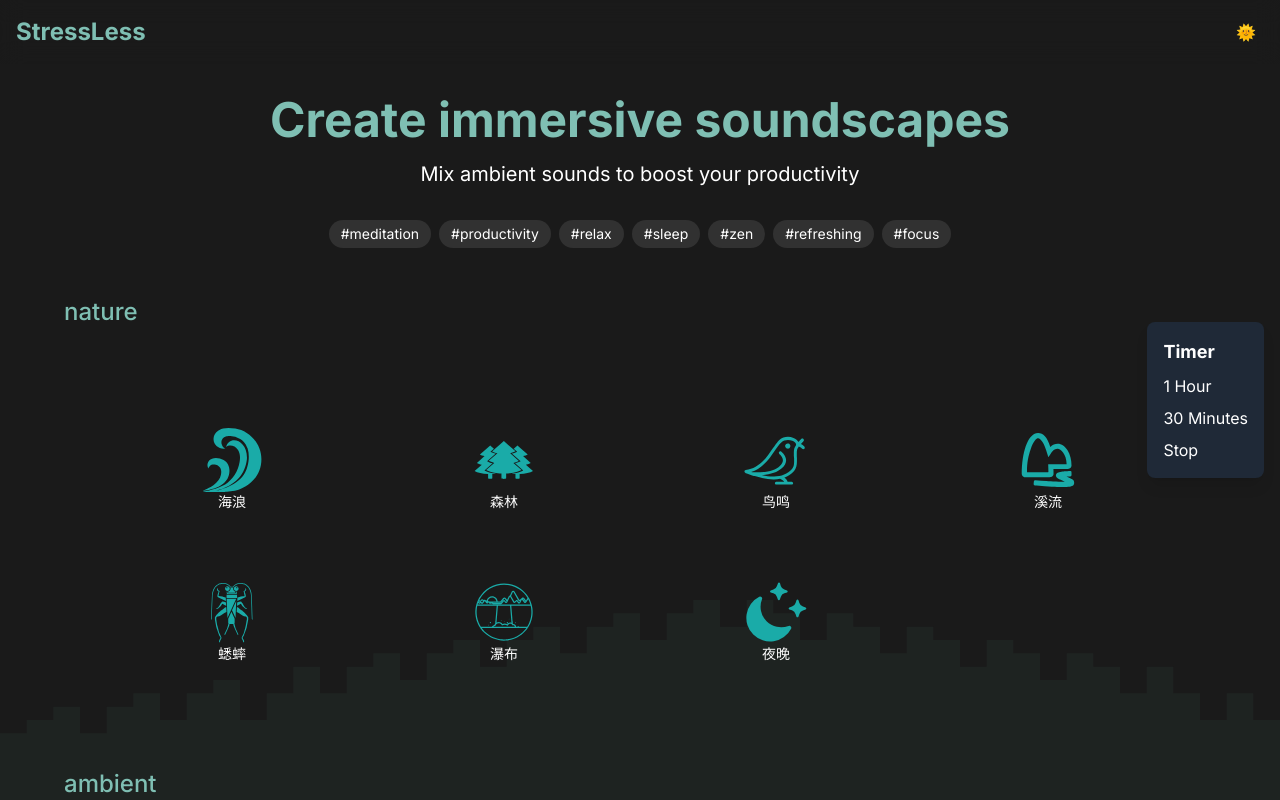
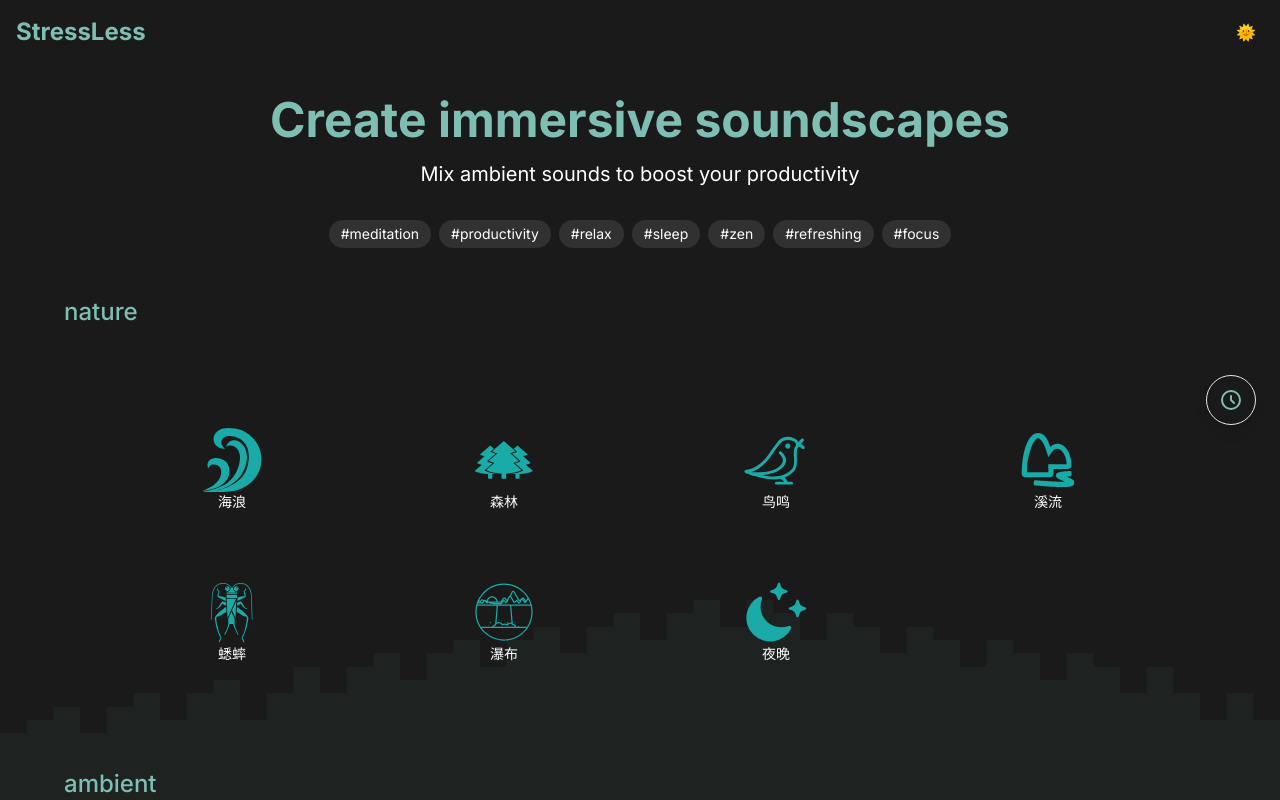
Before and after one commit to myloften/cloudwhitenoise, a Next.js app: page / in a window 1280 px wide. Shown: the top 800 px of the page. Built offline with nearby package versions, Linux system fonts and the light colour scheme.

Commit message:
feat: enhance timer component with countdown display and improved UI

```diff
--- a/app/components/Timer.tsx
+++ b/app/components/Timer.tsx
@@ -1,4 +1,4 @@
-import { useState } from 'react';
+import { useState, useEffect } from 'react';
 
 interface TimerProps {
   onTimerSet: (minutes: number) => void;
@@ -6,18 +6,117 @@ interface TimerProps {
 
 export default function Timer({ onTimerSet }: TimerProps) {
   const [time, setTime] = useState<number>(0);
+  const [remainingTime, setRemainingTime] = useState<number>(0);
+  const [isOpen, setIsOpen] = useState(false);
+
+  useEffect(() => {
+    let timer: NodeJS.Timeout;
+    if (time > 0) {
+      setRemainingTime(time * 60); // Convert minutes to seconds
+      timer = setInterval(() => {
+        setRemainingTime(prev => {
+          if (prev <= 1) {
+            clearInterval(timer);
+            setTime(0);
+            onTimerSet(0);
+            return 0;
+          }
+          return prev - 1;
+        });
+      }, 1000);
+    } else {
+      setRemainingTime(0);
+    }
+    return () => {
+      if (timer) clearInterval(timer);
+    };
+  }, [time, onTimerSet]);
 
   const handleSetTimer = (minutes: number) => {
     setTime(minutes);
     onTimerSet(minutes);
+    setIsOpen(false);
+  };
+
+  const formatTime = (seconds: number) => {
+    if (seconds === 0) return '';
+    const hours = Math.floor(seconds / 3600);
+    const minutes = Math.floor((seconds % 3600) / 60);
+    if (hours > 0) {
+      return `${hours}h${minutes}m`;
+    }
+    return `${minutes}m`;
   };
 
   return (
-    <div className="fixed right-4 top-1/2 transform -translate-y-1/2 bg-gray-800 text-white p-4 rounded-lg shadow-lg">
-      <h2 className="text-lg font-bold mb-2">Timer</h2>
-      <button onClick={() => handleSetTimer(60)} className="block mb-2">1 Hour</button>
-      <button onClick={() => handleSetTimer(30)} className="block mb-2">30 Minutes</button>
-      <button onClick={() => handleSetTimer(0)} className="block">Stop</button>
+    <div className="fixed right-6 top-1/2 -translate-y-1/2 z-50">
+      <div className="relative">
+        {/* Timer Button */}
+        <button
+          onClick={() => setIsOpen(!isOpen)}
+          className="group bg-[var(--mint)]/10 backdrop-blur-sm hover:bg-[var(--mint)]/20 text-[var(--mint)] p-3 rounded-full shadow-lg transition-all duration-300 ease-in-out transform hover:scale-105 focus:outline-none focus:ring-2 focus:ring-[var(--mint)] focus:ring-opacity-50 border border-[var(--mint)]/20"
+          title={remainingTime > 0 ? `${formatTime(remainingTime)} remaining` : "Set Timer"}
+        >
+          <div className="relative">
+            <svg
+              xmlns="http://www.w3.org/2000/svg"
+              className="h-6 w-6"
+              fill="none"
+              viewBox="0 0 24 24"
+              stroke="currentColor"
+            >
+              <path
+                strokeLinecap="round"
+                strokeLinejoin="round"
+                strokeWidth={2}
+                d="M12 8v4l3 3m6-3a9 9 0 11-18 0 9 9 0 0118 0z"
+              />
+            </svg>
+            {remainingTime > 0 && (
+              <div className="absolute -top-1 -right-1 bg-[var(--mint)] text-black text-xs font-medium px-2 py-0.5 rounded-full min-w-[20px] flex items-center justify-center">
+                {formatTime(remainingTime)}
+              </div>
+            )}
+          </div>
+        </button>
+
+        {/* Timer Menu */}
+        {isOpen && (
+          <div className="absolute right-full mr-4 top-1/2 -translate-y-1/2 w-48 bg-black/30 backdrop-blur-md border border-white/10 rounded-2xl shadow-xl overflow-hidden transform transition-all duration-300 ease-in-out">
+            <div className="p-2 space-y-1">
+              <button
+                onClick={() => handleSetTimer(60)}
+                className="w-full text-left px-4 py-3 text-sm text-white hover:bg-white/10 rounded-xl transition-colors duration-200 flex items-center space-x-2"
+              >
+                <svg xmlns="http://www.w3.org/2000/svg" className="h-5 w-5" fill="none" viewBox="0 0 24 24" stroke="currentColor">
+                  <path strokeLinecap="round" strokeLinejoin="round" strokeWidth={2} d="M12 8v4l3 3m6-3a9 9 0 11-18 0 9 9 0 0118 0z" />
+                </svg>
+                <span>1 Hour</span>
+              </button>
+
+              <button
+                onClick={() => handleSetTimer(30)}
+                className="w-full text-left px-4 py-3 text-sm text-white hover:bg-white/10 rounded-xl transition-colors duration-200 flex items-center space-x-2"
+              >
+                <svg xmlns="http://www.w3.org/2000/svg" className="h-5 w-5" fill="none" viewBox="0 0 24 24" stroke="currentColor">
+                  <path strokeLinecap="round" strokeLinejoin="round" strokeWidth={2} d="M12 8v4l3 3m6-3a9 9 0 11-18 0 9 9 0 0118 0z" />
+                </svg>
+                <span>30 Minutes</span>
+              </button>
+
+              <button
+                onClick={() => handleSetTimer(0)}
+                className="w-full text-left px-4 py-3 text-sm text-red-400 hover:bg-red-500/10 rounded-xl transition-colors duration-200 flex items-center space-x-2"
+              >
+                <svg xmlns="http://www.w3.org/2000/svg" className="h-5 w-5" fill="none" viewBox="0 0 24 24" stroke="currentColor">
+                  <path strokeLinecap="round" strokeLinejoin="round" strokeWidth={2} d="M6 18L18 6M6 6l12 12" />
+                </svg>
+                <span>Stop</span>
+              </button>
+            </div>
+          </div>
+        )}
+      </div>
     </div>
   );
 }
```
